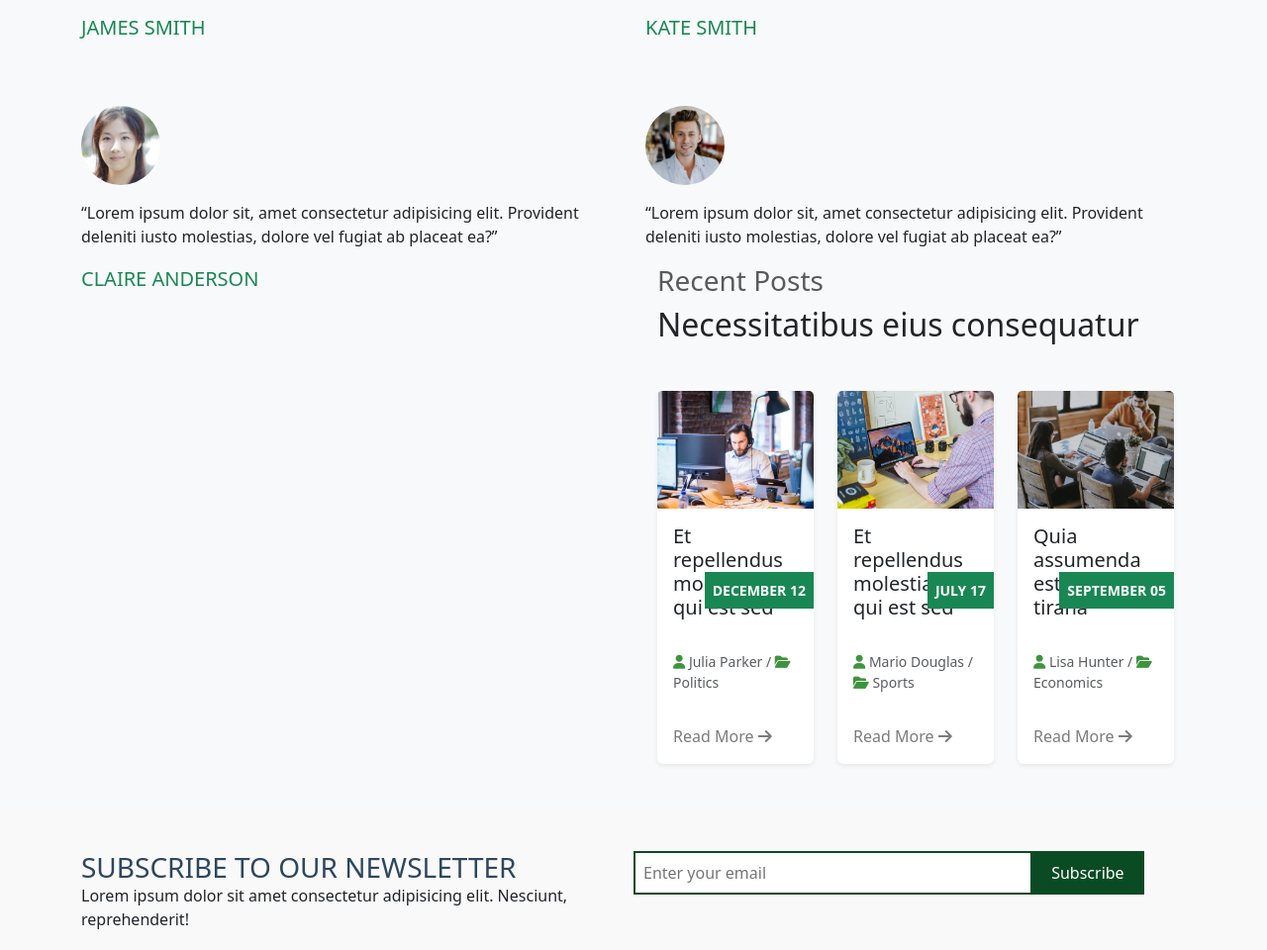
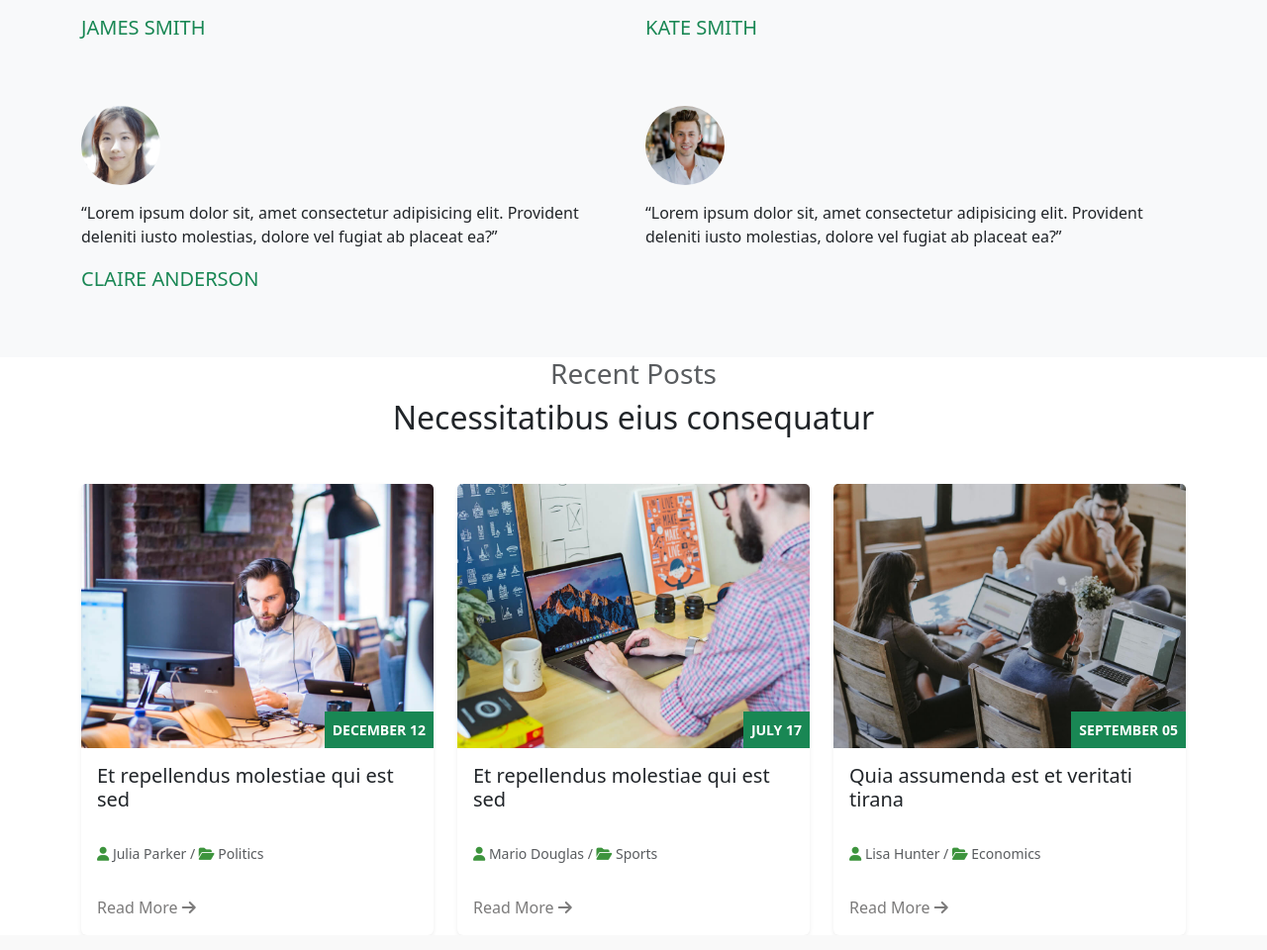
Before and after one commit to devasyatrivedi/project02, a plain HTML site: page index.html in a window 1280 px wide. Shown: the part 4191-5151 px from the top of the page at 99% size. Drawn offline with nearby package versions, Linux system fonts and the light colour scheme.

Commit message:
Refactor IntersectionObserver to unobserve elements after they become visible and add a new section for recent posts

```diff
--- a/JS/main.js
+++ b/JS/main.js
@@ -7,11 +7,12 @@ document.addEventListener("DOMContentLoaded", function() {
         threshold: 0.1
     };
 
-    const observer = new IntersectionObserver((entries, observer) => {
+    const observer = new IntersectionObserver((entries) => {
         entries.forEach(entry => {
             if (entry.isIntersecting) {
                 entry.target.classList.add('visible');
-                observer.unobserve(entry.target);
+            } else {
+                entry.target.classList.remove('visible');
             }
         });
     }, observerOptions);
--- a/index.html
+++ b/index.html
@@ -379,6 +379,8 @@
           <img src="IMG/testimonials-4.jpg" class="rounded-circle mb-3" alt="Dan Smith" width="80" height="80">
           <p>“Lorem ipsum dolor sit, amet consectetur adipisicing elit. Provident deleniti iusto molestias, dolore vel
             fugiat ab placeat ea?”</p>
+  </section>
+  <section class="text-center">
     <div class="container">
       <h3 class="text-muted">Recent Posts</h3>
       <h2 class="mb-5">Necessitatibus eius consequatur</h2>
```
